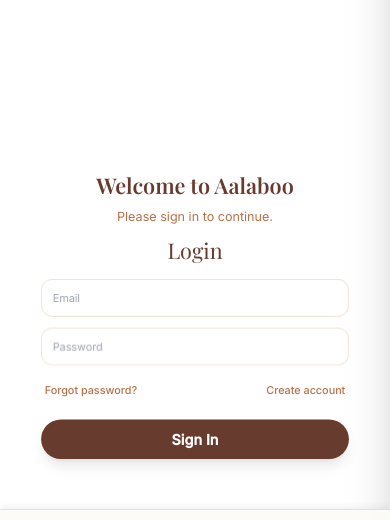
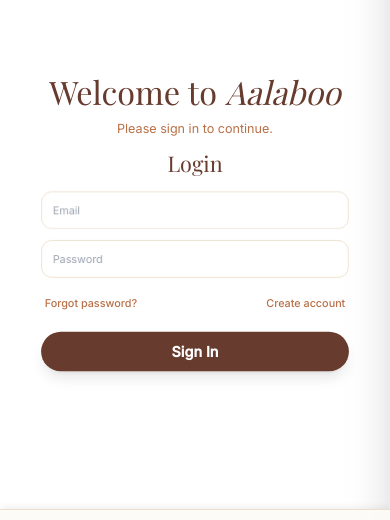
Before and after one commit to ehsaancode/crochetApp, a React (Vite) app: page /account in a window 390 px wide. Shown: the part 266-786 px from the top of the page. Built offline with nearby package versions, Linux system fonts and the light colour scheme; no server answers; a web font is replaced by a local one.

Commit message:
improve alignments and style in account page

```diff
--- a/src/pages/Login.jsx
+++ b/src/pages/Login.jsx
@@ -10,10 +10,11 @@ import Wishlist from './Wishlist'
 import Orders from './Orders'
 import Loading from '../components/Loading'
 import { DotLottieReact } from '@lottiefiles/dotlottie-react';
-import welcomeAnimation from '../assets/newLottie/Welcome.lottie';
+import { useTheme } from '../context/ThemeContext';
+import girlSayHiAnimation from '../assets/newLottie/girl say hi.lottie';
 
 const Login = () => {
-
+    const { theme } = useTheme();
     const { token, setToken, navigate, backendUrl, userData, fetchUserProfile, setUserData } = useContext(ShopContext);
     const location = useLocation();
 
@@ -326,25 +327,29 @@ const Login = () => {
         <div className='h-[100dvh] w-full flex flex-col md:flex-row-reverse items-center justify-between px-4 relative bg-white dark:bg-black transition-colors duration-300 overflow-hidden pt-16'>
 
             {/* Top/Right Lottie Animation */}
-            <div className={`w-full md:w-1/2 flex justify-center items-end md:items-center transition-all duration-500 ease-in-out shrink-0 relative ${currentState === 'Sign Up' ? 'h-[25vh] md:h-full' : 'h-[30vh] md:h-full'}`}>
-                <div className={`h-full w-full transition-all duration-500 ease-in-out flex items-center justify-center`}>
+            <div className={`w-full md:w-1/2 flex justify-center items-center transition-all duration-500 ease-in-out shrink-0 relative ${currentState === 'Sign Up' ? 'h-[25vh] md:h-full' : 'h-[30vh] md:h-full'}`}>
+                <div className="w-full h-full md:w-[75%] md:h-[75%]">
                     <DotLottieReact
-                        src={welcomeAnimation}
+                        src={girlSayHiAnimation}
                         loop
                         autoplay
-                        className="w-full h-full object-contain"
+                        style={{
+                            width: '100%',
+                            height: '100%',
+                            filter: theme === 'dark' ? 'brightness(0.8) contrast(1.2) hue-rotate(190deg) saturate(1.5)' : 'none',
+                        }}
                     />
                 </div>
             </div>
 
-            <FadeContent blur={true} duration={0.6} className="w-full md:w-1/2 flex-1 flex flex-col items-center relative z-10 justify-center h-full overflow-y-auto md:overflow-hidden">
+            <FadeContent blur={true} duration={0.6} className="w-full md:w-1/2 flex-1 flex flex-col items-center relative z-10 justify-start md:justify-center h-full overflow-y-auto md:overflow-hidden">
 
                 {/* Main Content Container - Centered and Spaced */}
-                <div className='flex flex-col items-center justify-center w-full max-w-lg mx-auto gap-3 md:gap-6 py-4 md:py-0 scale-90 sm:scale-100'>
+                <div className='flex flex-col pb-20 items-center justify-center w-full max-w-lg mx-auto gap-3 md:gap-6 py-0 md:py-0 scale-90 sm:scale-100'>
 
                     {/* Welcome Messages */}
                     <div className="text-center">
-                        <h2 className='font-serif text-2xl md:text-5xl font-bold text-silk-900 dark:text-white mb-2'>Welcome to Aalaboo</h2>
+                        <h2 className='font-serif text-4xl md:text-5xl text-silk-900 dark:text-silk-100 mb-2 leading-tight'>Welcome to <span className="italic">Aalaboo</span></h2>
                         <p className='text-sm md:text-lg text-silk-600 dark:text-silk-300'>
                             {currentState === 'Login'
                                 ? 'Please sign in to continue.'
```
Also changed, not shown: 1 other file (tests, documents, lock files or other folders).
